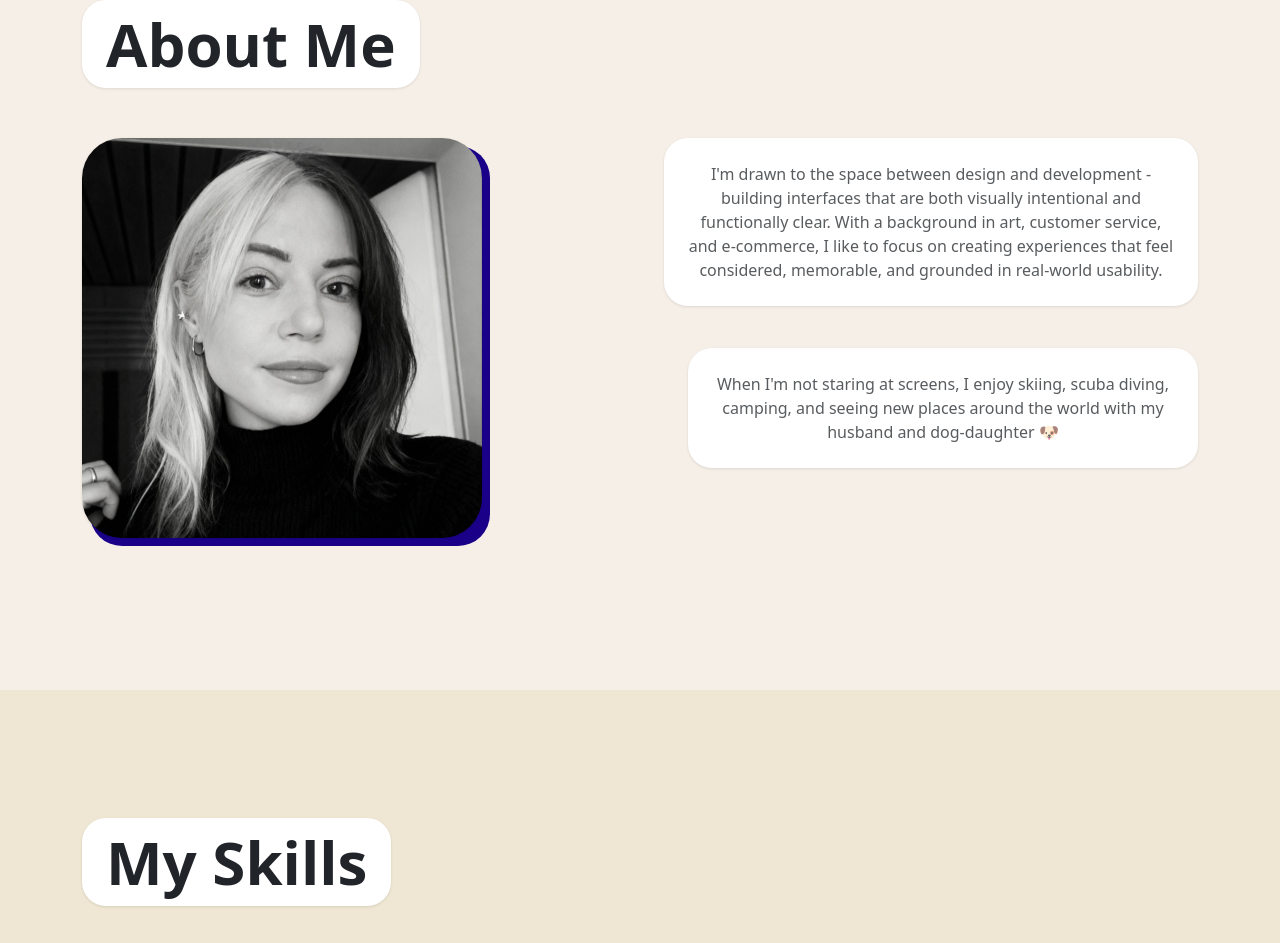
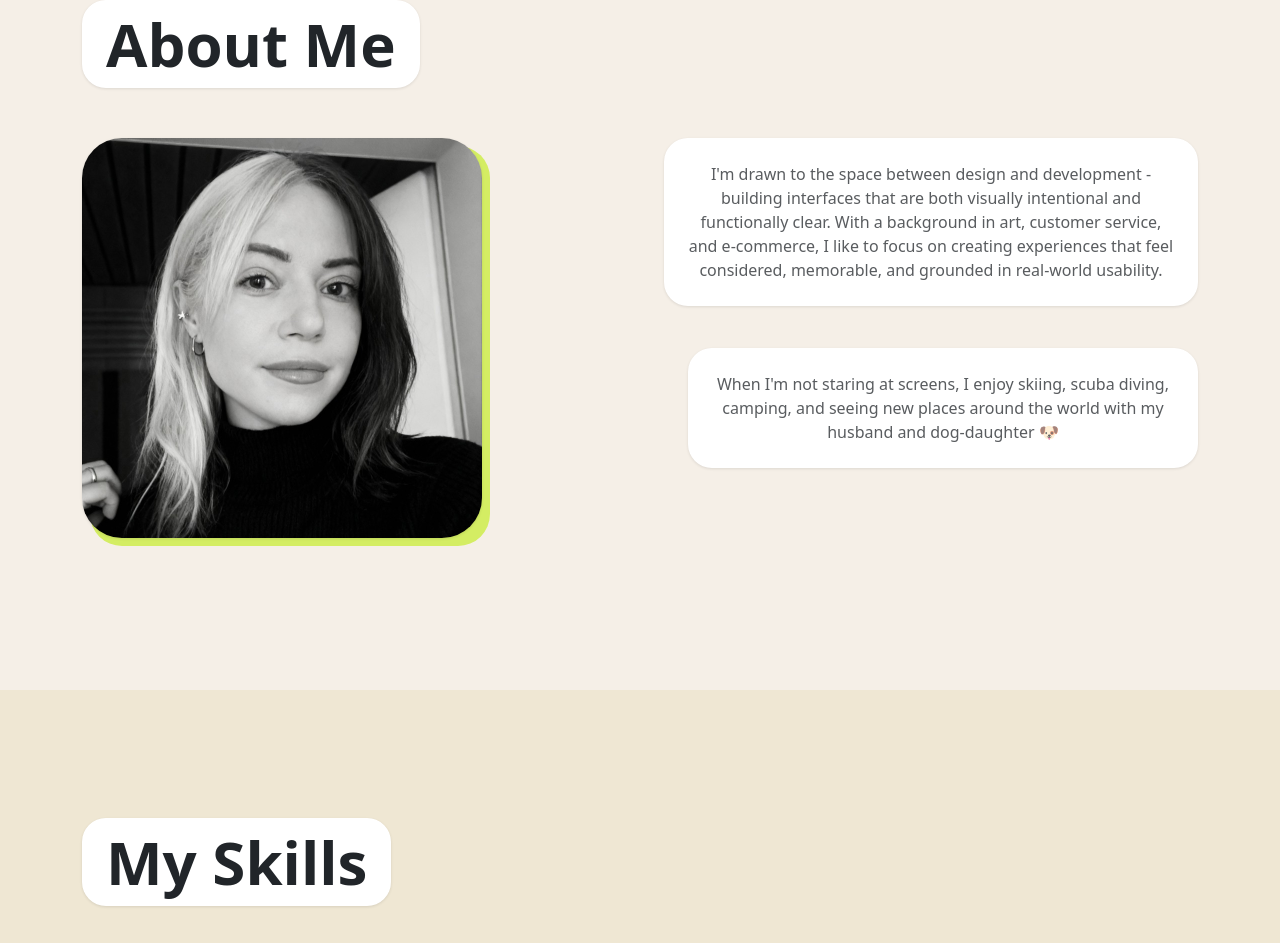
Before and after one commit to aliciabuelow/alicia-portfolio, a React (Vite) app in the folder react-app/: page / in a window 1280 px wide. Shown: the part 3210-4153 px from the top of the page. Built offline with nearby package versions, Linux system fonts and the light colour scheme.

Commit message:
Update About photo drop shadow effect

```diff
--- a/react-app/src/components/About.jsx
+++ b/react-app/src/components/About.jsx
@@ -25,7 +25,7 @@ export default function About() {
             <div className="col-md-6">
 
             <div className="mb-4 shadow-wrapper" style={{ borderRadius: '2rem' }}>
-              <div className="drop-shadow" style={{ borderRadius: '2rem', backgroundColor: '#1A0089' }}></div>
+              <div className="drop-shadow" style={{ borderRadius: '2rem', backgroundColor: 'var(--accent-color)' }}></div>
 
               <div className="about-photo sticky-md-top-custom" style={{ borderRadius: '40px' }}>
                 <div className="about-photo-content">
```
